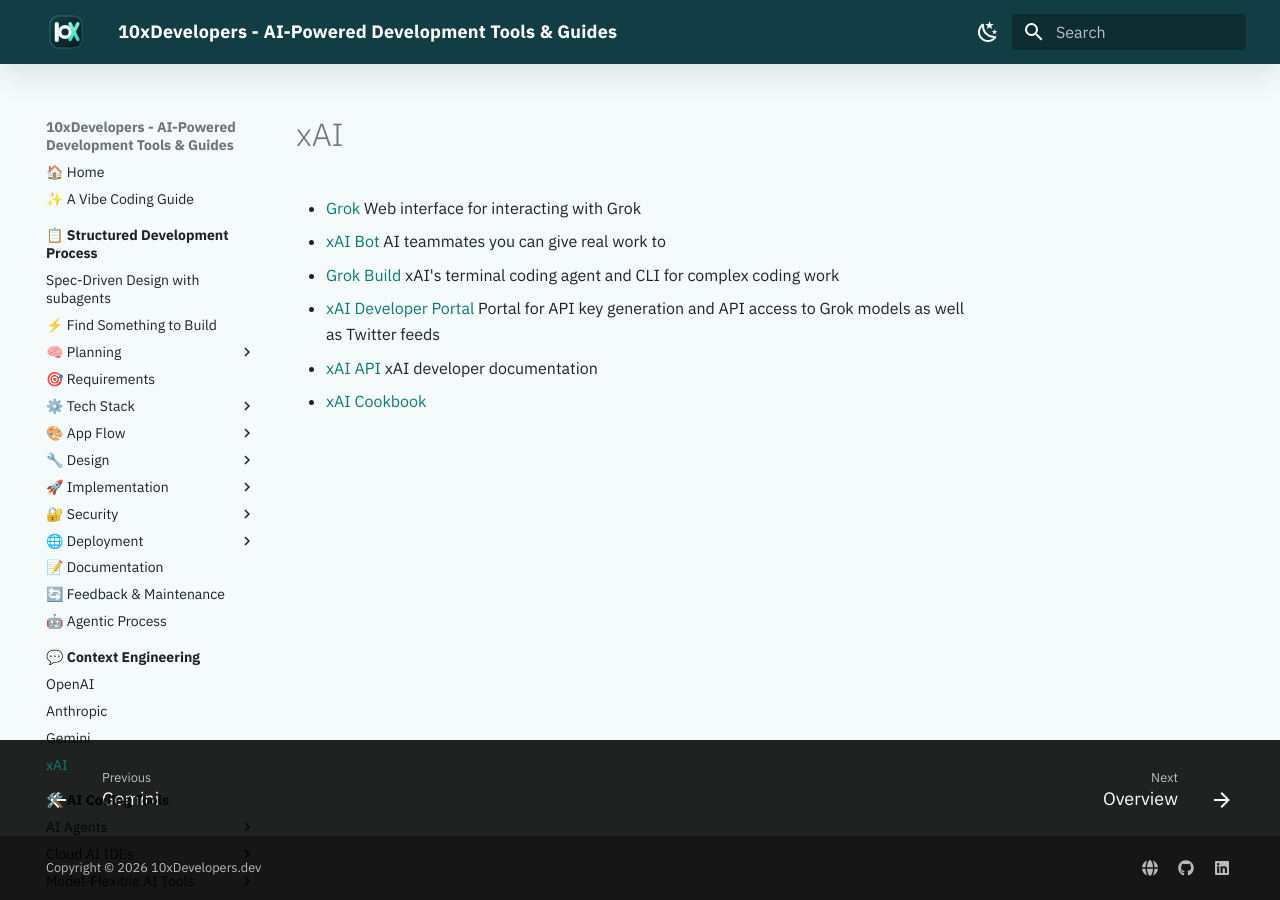
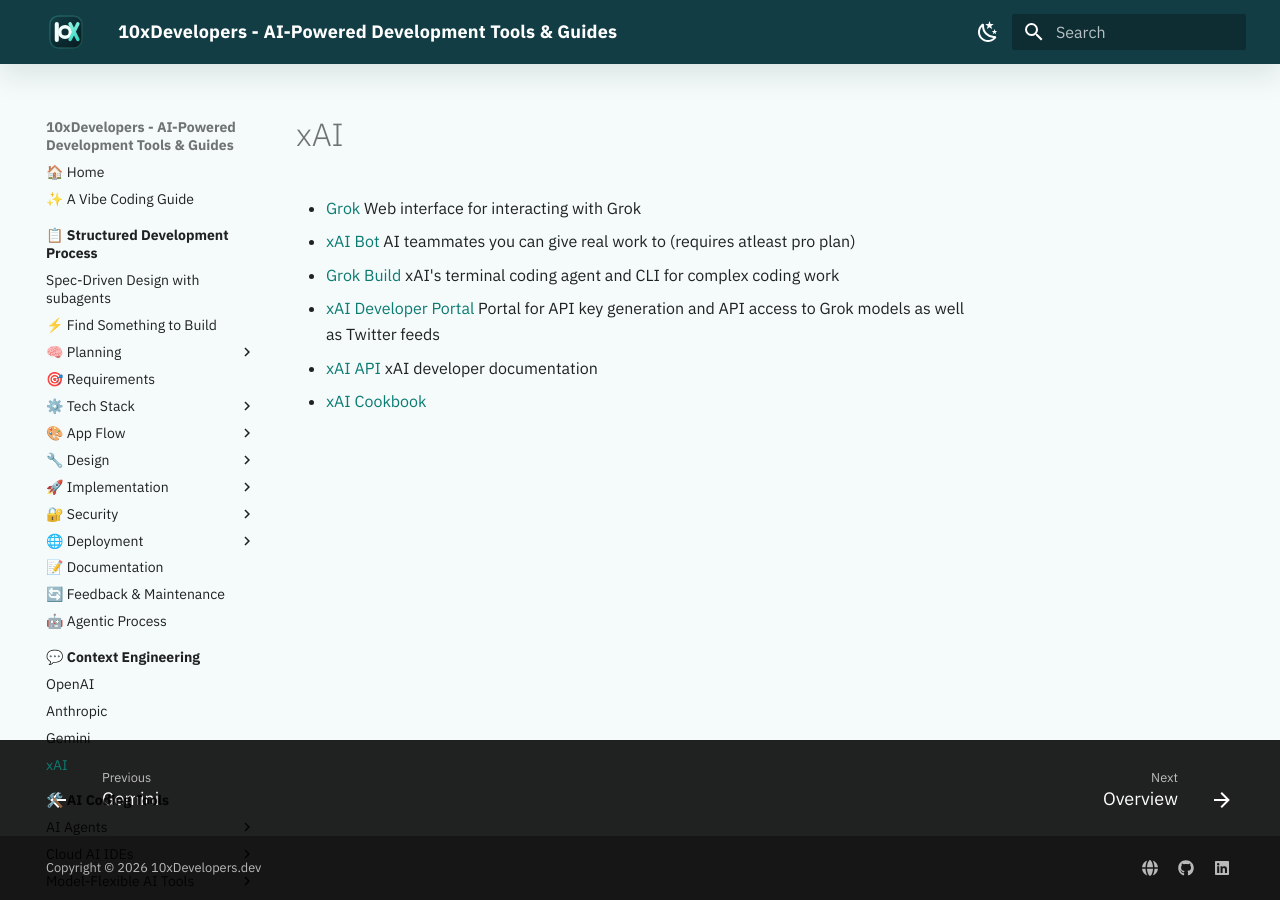
Before and after one commit to shlomoc/10xdev, an MkDocs documentation site: the page built from docs/prompt-engineering/xAI.md, in a window 1280 px wide. Built offline with MkDocs 1.6.1 and Material for MkDocs 9.7.7, drawn with Linux system fonts in a browser that asks for light colours.

Commit message:
docs: add new Codex resource and update xAI Bot description with pro plan requirement

```diff
--- a/docs/prompt-engineering/xAI.md
+++ b/docs/prompt-engineering/xAI.md
@@ -1,7 +1,7 @@
 # xAI
 
 - [Grok](https://grok.com/) Web interface for interacting with Grok
-- [xAI Bot](https://x.ai/bot) AI teammates you can give real work to
+- [xAI Bot](https://x.ai/bot) AI teammates you can give real work to (requires atleast pro plan)
 - [Grok Build](https://x.ai/cli) xAI's terminal coding agent and CLI for complex coding work
 - [xAI Developer Portal](https://console.x.ai/) Portal for API key generation and API access to Grok models as well as Twitter feeds
 - [xAI API](https://docs.x.ai/) xAI developer documentation
```
Also changed, not shown: docs/ai-coding-tools/ai-agents/codex.md (+1 -0 lines).
